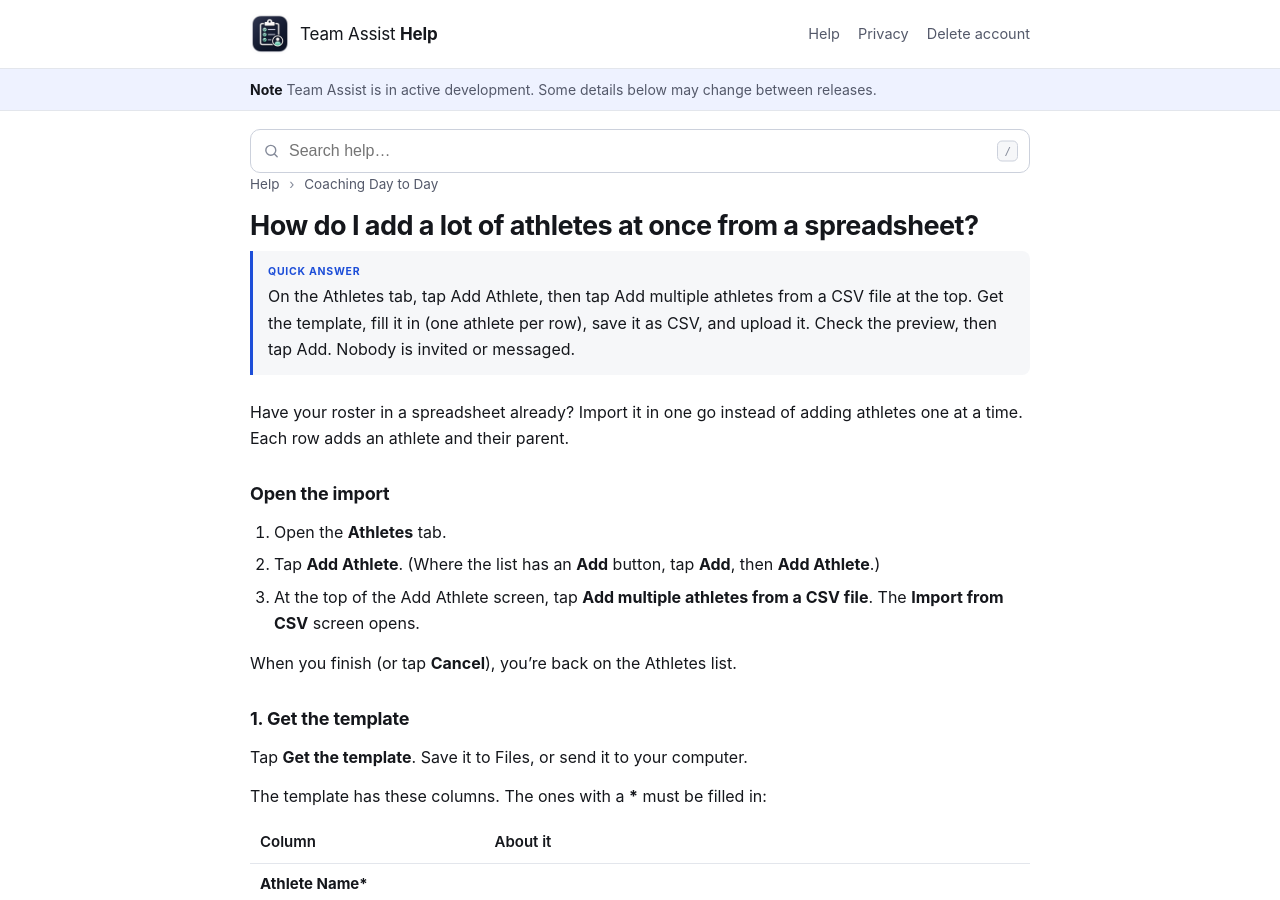
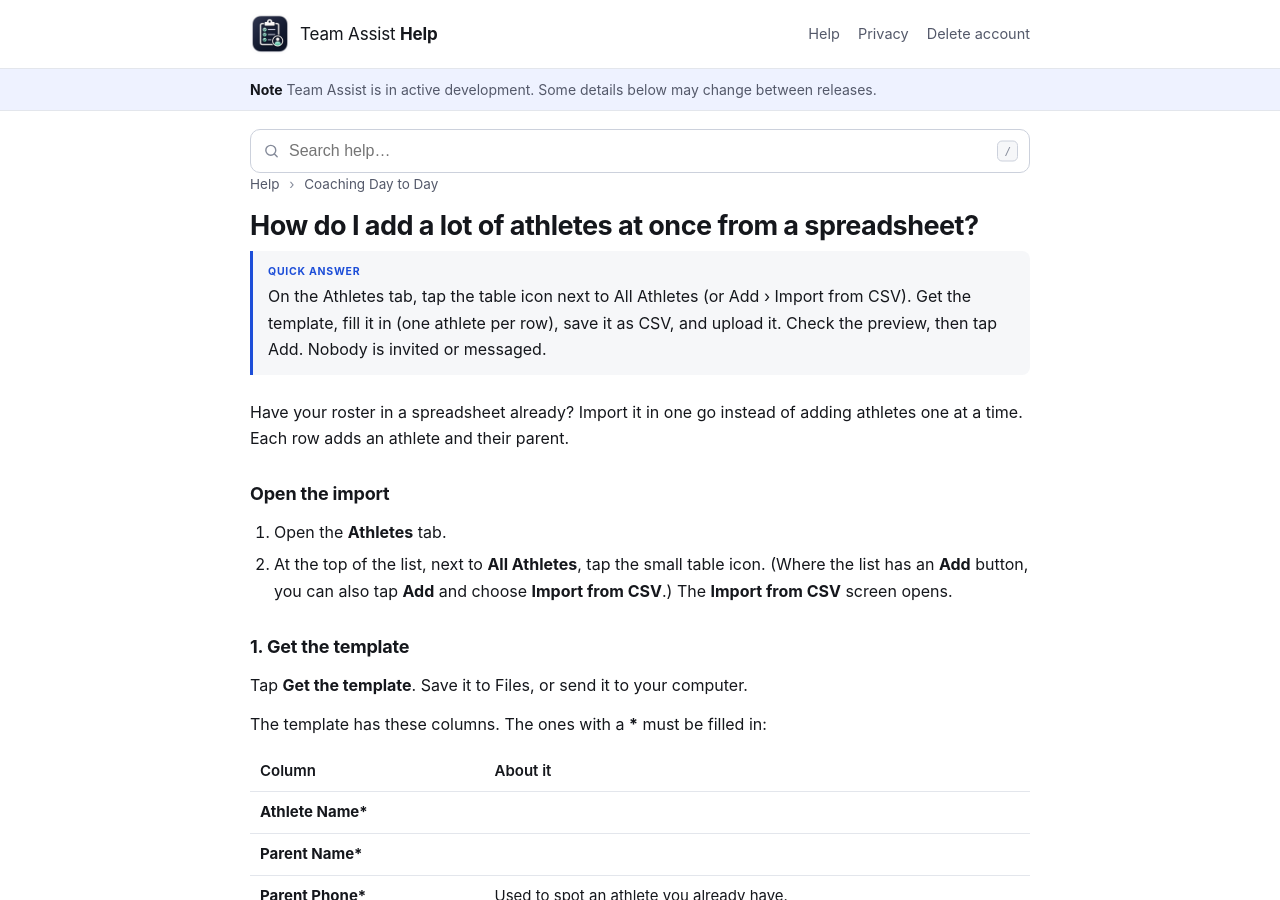
Before and after one commit to mytombrown/team-assist-help, a Jekyll site: the page built from _articles/import-athletes-csv.md, in a window 1280 px wide and 900 px high. Built offline with Jekyll 4.4.1, drawn with Linux system fonts in a browser that asks for light colours.

Commit message:
Revert TA-1004 CSV steps until build 229 ships (228 users still have the list button)
Re-apply dded715 in the Build 229: commit.

Co-Authored-By: Claude Opus 5.5 <noreply@anthropic.com>

```diff
--- a/_articles/import-athletes-csv.md
+++ b/_articles/import-athletes-csv.md
@@ -4,7 +4,7 @@ slug: import-athletes-csv
 category: coaching
 order: 8
 tags: "import, CSV, spreadsheet, Excel, Numbers, Google Sheets, template, bulk, many athletes, roster, parents, upload, add athletes, list"
-quick: "On the Athletes tab, tap Add Athlete, then tap Add multiple athletes from a CSV file at the top. Get the template, fill it in (one athlete per row), save it as CSV, and upload it. Check the preview, then tap Add. Nobody is invited or messaged."
+quick: "On the Athletes tab, tap the table icon next to All Athletes (or Add › Import from CSV). Get the template, fill it in (one athlete per row), save it as CSV, and upload it. Check the preview, then tap Add. Nobody is invited or messaged."
 related:
   - roster-and-teams
   - invitations
@@ -12,7 +12,6 @@ related:
 
 <!-- Written from build 227 source (Version 1.2.1 (227)): AthleteCSVImportView.swift,
      AthleteCSVImportPolicy.swift, ClientsView.swift on future/1.3 41099522.
-     Entry point updated for build 229 (TA-1004): the CSV button moved inside Add Athlete.
      No screenshots yet. -->
 
 Have your roster in a spreadsheet already? Import it in one go instead of adding
@@ -21,12 +20,9 @@ athletes one at a time. Each row adds an athlete and their parent.
 ## Open the import
 
 1. Open the **Athletes** tab.
-2. Tap **Add Athlete**. (Where the list has an **Add** button, tap **Add**, then
-   **Add Athlete**.)
-3. At the top of the Add Athlete screen, tap **Add multiple athletes from a CSV
-   file**. The **Import from CSV** screen opens.
-
-When you finish (or tap **Cancel**), you're back on the Athletes list.
+2. At the top of the list, next to **All Athletes**, tap the small table icon.
+   (Where the list has an **Add** button, you can also tap **Add** and choose
+   **Import from CSV**.) The **Import from CSV** screen opens.
 
 ## 1. Get the template
 
```
